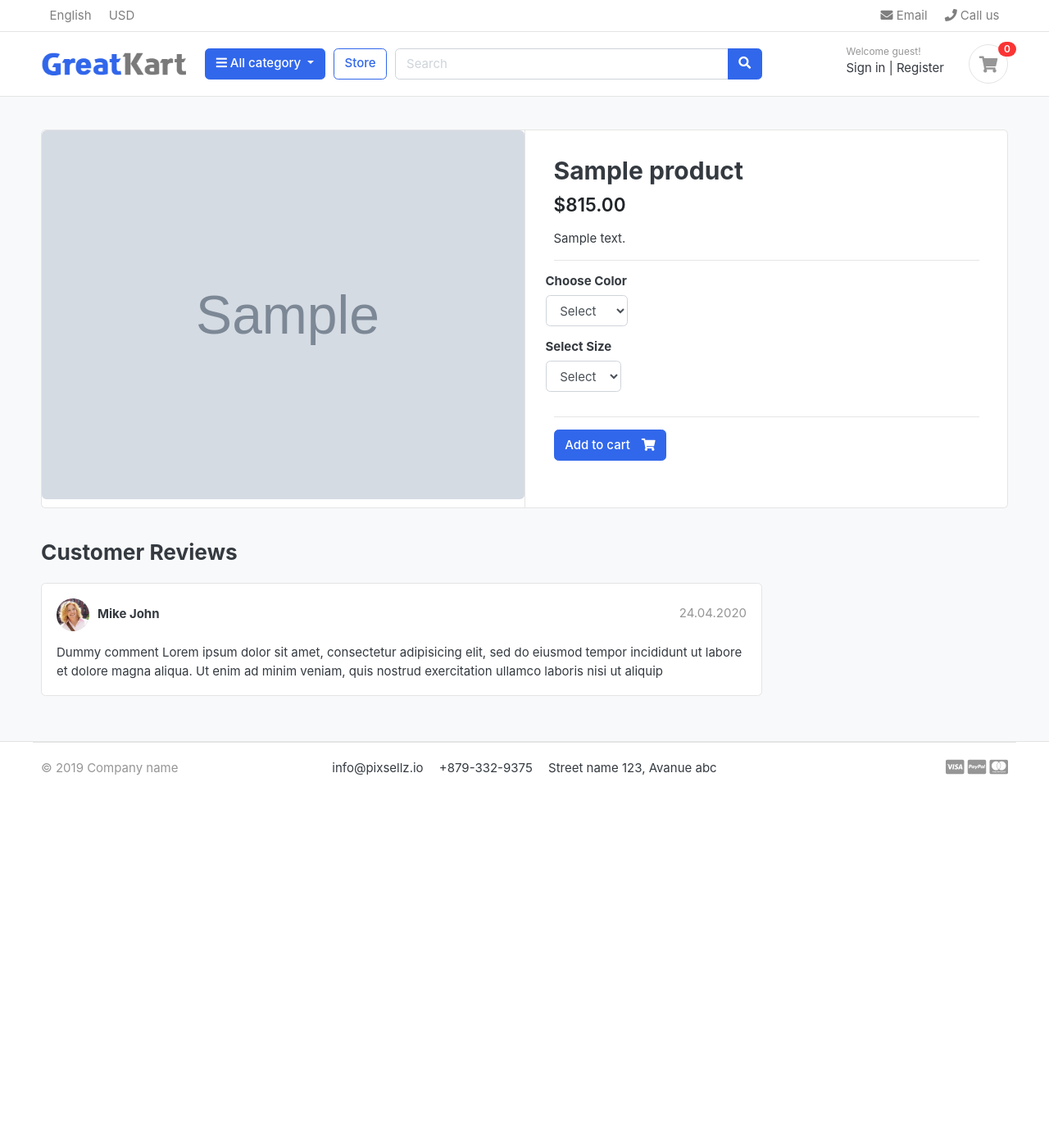
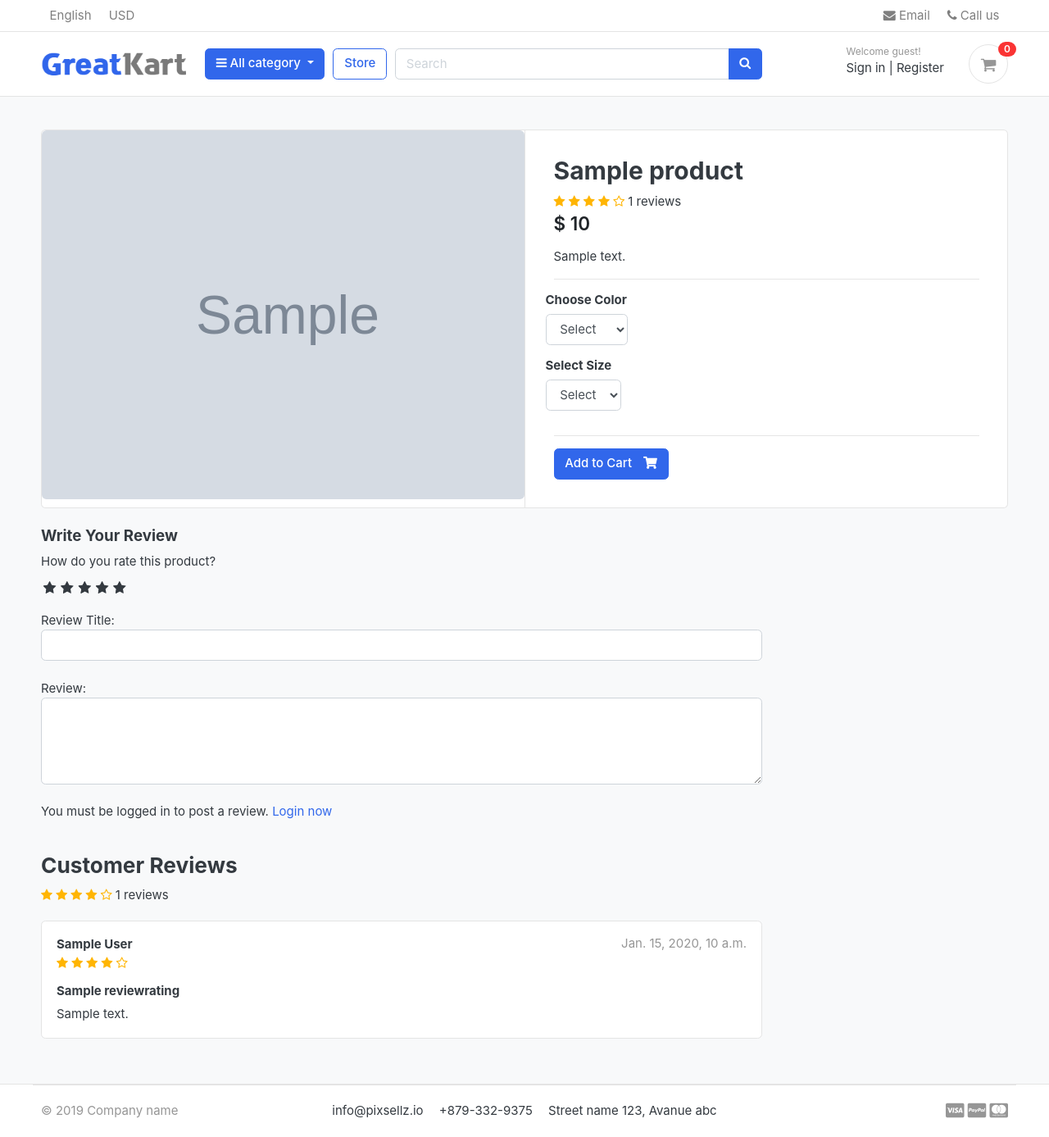
Before and after one commit to swarnaroy0611/greatkartDjango, a Django app: a page that uses templates/base.html in a window 1280 px wide. Shown: the whole page at 82% size. Before the commit the page ends 946 px from the top, so only its background shows below. Run offline with Django 3.2, Linux system fonts and the light colour scheme; tables that the repository leaves empty hold one stand-in row (values such as "Sample post"); grey boxes marked "Sample" are stand-in pictures; some libraries are stand-ins or nearby versions; some web fonts are replaced.

Commit message:
product review and rating functionalities

```diff
--- /dev/null
+++ b/static/css/custom.css
@@ -0,0 +1,61 @@
+/* Hide Radio button */
+.rate > input{
+  display: none;
+}
+
+.rate{
+  display: inline-block;;
+  border: 0;
+}
+
+.rate > label{
+  float: right;
+}
+
+/* Showing the stars */
+.rate > label:before{
+  display: inline-block;
+  font-size: 1.1rem;
+  font-family: FontAwesome;
+  content: "\f005";
+  margin:0;
+  padding:0.3rem .2rem;
+  cursor: pointer;
+}
+
+/* Half star */
+.rate .half:before{
+  content: "\f089";
+  position: absolute;
+  padding-right: 0;
+}
+
+/* Click and hover */
+input:checked ~ label, label:hover ~ label{
+  color: #ffb503;
+}
+
+/* hover hightlight */
+input:checked + label:hover, input:checked ~ label:hover,input:checked ~ label:hover ~ label,
+label:hover ~ input:checked ~ label{
+  color: #cc9000;
+}
+
+.rating-star i{
+  color: #ffb503 !important;
+}
+
+ul.thumb{
+  margin:0 auto;
+  padding: 0;
+  float: left;
+}
+ul.thumb li{
+  list-style: none;
+  margin: 10px;
+}
+ul.thumb li img{
+  width: 80px;
+  height: 80px;
+  border: 1px solid grey;
+}
--- a/store/admin.py
+++ b/store/admin.py
@@ -1,5 +1,5 @@
 from django.contrib import admin
-from .models import Product, Variation
+from .models import Product, Variation, ReviewRating
 # Register your models here.
 class ProductAdmin(admin.ModelAdmin):
     list_display=('product_name','price', 'stock', 'category', 'modified_date', 'is_available')
@@ -11,3 +11,4 @@ class VariationAdmin(admin.ModelAdmin):
     list_filter=('product','variation_category','variation_value','is_active')
 admin.site.register(Product,ProductAdmin)
 admin.site.register(Variation,VariationAdmin)
+admin.site.register(ReviewRating)
--- a/store/urls.py
+++ b/store/urls.py
@@ -6,4 +6,5 @@ urlpatterns = [
     path('category/<slug:category_slug>/',views.store, name='products_by_category'),
     path('category/<slug:category_slug>/<slug:product_slug>/',views.product_detail, name='product_detail'),
     path('search/', views.search, name='search'),
+    path('submit_review/<int:product_id>/', views.submit_review, name='submit_review'),
 ]
--- a/store/views.py
+++ b/store/views.py
@@ -1,11 +1,15 @@
-from django.shortcuts import render,get_object_or_404
-from .models import Product
+from django.shortcuts import render,get_object_or_404,redirect
+from .models import Product,ReviewRating
 from category.models import Category
 from carts.models import CartItem
 from carts.views import _cart_id
 from django.core.paginator import EmptyPage, PageNotAnInteger, Paginator
 from django.http import HttpResponse
 from django.db.models import Q
+from .forms import ReviewForm
+from django.contrib import messages
+from orders.models import OrderProduct
+
 # Create your views here.
 def store(request, category_slug=None):
     categories=None
@@ -37,9 +41,21 @@ def product_detail(request,category_slug,product_slug):
         # exit()
     except Exception as e:
         raise e
+
+    if request.user.is_authenticated:
+        try:
+            orderproduct = OrderProduct.objects.filter(user=request.user, product_id=single_product.id).exists()
+        except OrderProduct.DoesNotExist:
+            orderproduct = None
+    else:
+        orderproduct = None
+    # Get the reviews
+    reviews = ReviewRating.objects.filter(product_id=single_product.id, status=True)
     context={
         'single_product':single_product,
         'in_cart':in_cart,
+        'orderproduct': orderproduct,
+        'reviews': reviews,
     }
     return render(request, 'store/product_detail.html',context)
 
@@ -54,3 +70,26 @@ def search(request):
         'product_count': product_count,
     }
     return render(request, 'store/store.html', context)
+
+def submit_review(request, product_id):
+    url = request.META.get('HTTP_REFERER')
+    if request.method == 'POST':
+        try:
+            reviews = ReviewRating.objects.get(user__id=request.user.id, product__id=product_id)
+            form = ReviewForm(request.POST, instance=reviews)
+            form.save()
+            messages.success(request, 'Thank you! Your review has been updated.')
+            return redirect(url)
+        except ReviewRating.DoesNotExist:
+            form = ReviewForm(request.POST)
+            if form.is_valid():
+                data = ReviewRating()
+                data.subject = form.cleaned_data['subject']
+                data.rating = form.cleaned_data['rating']
+                data.review = form.cleaned_data['review']
+                data.ip = request.META.get('REMOTE_ADDR')
+                data.product_id = product_id
+                data.user_id = request.user.id
+                data.save()
+                messages.success(request, 'Thank you! Your review has been submitted.')
+                return redirect(url)
--- a/templates/base.html
+++ b/templates/base.html
@@ -24,7 +24,8 @@
 <!-- custom style -->
 <link href="{% static 'css/ui.css' %}" rel="stylesheet" type="text/css"/>
 <link href="{% static 'css/responsive.css' %}" rel="stylesheet" media="only screen and (max-width: 1200px)" />
-
+<link href="{% static 'css/custom.css' %}" rel="stylesheet" type="text/css"/>
+<link rel="stylesheet" href="https://cdnjs.cloudflare.com/ajax/libs/font-awesome/4.7.0/css/font-awesome.min.css">
 <!-- custom javascript -->
 <script src="{% static 'js/script.js' %}" type="text/javascript"></script>
 
--- a/templates/store/product_detail.html
+++ b/templates/store/product_detail.html
@@ -1,5 +1,6 @@
 {% extends 'base.html' %}
 {% load static %}
+
 {% block content %}
 
 <section class="section-content padding-y bg">
@@ -11,24 +12,35 @@
 				<aside class="col-md-6">
 					<article class="gallery-wrap">
 						<div class="img-big-wrap">
-	   <a href="#"><img src="{{single_product.images.url}}"></a>
+							<a href="#"><img src="{{ single_product.images.url }}"></a>
 						</div> <!-- img-big-wrap.// -->
 
 					</article> <!-- gallery-wrap .end// -->
 				</aside>
 				<main class="col-md-6 border-left">
-			<form  action="{% url 'add_cart' single_product.id %}" method="POST">
+
+					<form action="{% url 'add_cart' single_product.id %}" method="POST">
 						{% csrf_token %}
-
 						<article class="content-body">
 
 							<h2 class="title">{{ single_product.product_name }}</h2>
+							<div class="rating-star">
+								<span>
+									<i class="fa fa-star{% if single_product.averageReview < 0.5 %}-o{% elif single_product.averageReview >= 0.5 and single_product.averageReview < 1 %}-half-o {% endif %}" aria-hidden="true"></i>
+									<i class="fa fa-star{% if single_product.averageReview < 1.5 %}-o{% elif single_product.averageReview >= 1.5 and single_product.averageReview < 2 %}-half-o {% endif %}" aria-hidden="true"></i>
+									<i class="fa fa-star{% if single_product.averageReview < 2.5 %}-o{% elif single_product.averageReview >= 2.5 and single_product.averageReview < 3 %}-half-o {% endif %}" aria-hidden="true"></i>
+									<i class="fa fa-star{% if single_product.averageReview < 3.5 %}-o{% elif single_product.averageReview >= 3.5 and single_product.averageReview < 4 %}-half-o {% endif %}" aria-hidden="true"></i>
+									<i class="fa fa-star{% if single_product.averageReview < 4.5 %}-o{% elif single_product.averageReview >= 4.5 and single_product.averageReview < 5 %}-half-o {% endif %}" aria-hidden="true"></i>
+	<span>{{single_product.countReview}} reviews</span>
+									</span>
+							</div>
+
 
 							<div class="mb-3">
-					<var class="price h4">$815.00</var>
+								<var class="price h4">$ {{single_product.price}}</var>
 							</div>
 
-				<p> {{single_product.description}}</p>
+							<p>{{ single_product.description }}</p>
 
 
 							<hr>
@@ -38,32 +50,27 @@
 									<select name="color" class="form-control" required>
 										<option value="" disabled selected>Select</option>
 										{% for i in single_product.variation_set.colors %}
-								<option value="{{i.variation_value| lower}}">{{ i.variation_value | capfirst}}</option>
+										<option value="{{ i.variation_value | lower }}">{{ i.variation_value | capfirst }}</option>
 										{% endfor %}
-
-
 									</select>
 								</div>
-					</div> <!-- row.// -->
+							</div>
 							<div class="row">
 								<div class="item-option-select">
 									<h6>Select Size</h6>
-							<select name="size" class="form-control" required>
+									<select name="size" class="form-control">
 										<option value="" disabled selected>Select</option>
 										{% for i in single_product.variation_set.sizes %}
-								<option value="{{i.variation_value | lower}}">{{ i.variation_value | capfirst}}</option>
+										<option value="{{ i.variation_value | lower }}">{{ i.variation_value | capfirst }}</option>
 										{% endfor %}
-
 									</select>
 								</div>
-					</div> <!-- row.// -->
+							</div>
 							<hr>
 							{% if single_product.stock <= 0 %}
 							<h5 class="text-danger">Out of Stock</h5>
 							{% else %}
-
-							<button type="submit" class="btn  btn-primary"> <span class="text">Add to cart</span> <i class="fas fa-shopping-cart"></i>  </button>
-
+							<button type="submit" class="btn  btn-primary"> <span class="text">Add to Cart</span> <i class="fas fa-shopping-cart"></i> </button>
 							{% endif %}
 						</article> <!-- product-info-aside .// -->
 					</form>
@@ -77,29 +84,90 @@
 		<div class="row">
 			<div class="col-md-9">
 
+
+
+				<form action="{% url 'submit_review' single_product.id %}" method="POST">
+					{% csrf_token %}
+					<h5>Write Your Review</h5>
+
+					<div>
+						<!-- Rating stars -->
+						<label>How do you rate this product?</label>
+						<br>
+						<div class="rate">
+							<input type="radio" name="rating" id="rating10" value="5" required /><label for="rating10" title="5"></label>
+							<input type="radio" name="rating" id="rating9" value="4.5" required /><label for="rating9" title="4.5" class="half"></label>
+							<input type="radio" name="rating" id="rating8" value="4" required /><label for="rating8" title="4"></label>
+							<input type="radio" name="rating" id="rating7" value="3.5" required /><label for="rating7" title="3.5" class="half"></label>
+							<input type="radio" name="rating" id="rating6" value="3" required /><label for="rating6" title="3"></label>
+							<input type="radio" name="rating" id="rating5" value="2.5" required /><label for="rating5" title="2.5" class="half"></label>
+							<input type="radio" name="rating" id="rating4" value="2" required /><label for="rating4" title="2"></label>
+							<input type="radio" name="rating" id="rating3" value="1.5" required /><label for="rating3" title="1.5" class="half"></label>
+							<input type="radio" name="rating" id="rating2" value="1" required /><label for="rating2" title="1"></label>
+							<input type="radio" name="rating" id="rating1" value="0.5" required /><label for="rating1" title="0.5" class="half"></label>
+						</div>
+<br>
+						Review Title:
+						<input type="text" class="form-control" name="subject">
+						<br>
+						Review:
+						<textarea name="review" rows="4" class="form-control"></textarea>
+						<br>
+						{% if user.is_authenticated %}
+							{% if orderproduct %}
+								<input type="submit" value="Submit Review" class="btn btn-primary">
+							{% else %}
+								<p>You must purchase this product to post a review.</p>
+							{% endif %}
+						{% else %}
+						<p>You must be logged in to post a review. <span><a href="{% url 'login' %}">Login now</a></span></p>
+						{% endif %}
+
+					</div>
+{% include 'includes/alerts.html' %}
+				</form>
+<br>
 <header class="section-heading">
 	<h3>Customer Reviews </h3>
+	<div class="rating-star">
+		<span>
+			<i class="fa fa-star{% if single_product.averageReview < 0.5 %}-o{% elif single_product.averageReview >= 0.5 and single_product.averageReview < 1 %}-half-o {% endif %}" aria-hidden="true"></i>
+			<i class="fa fa-star{% if single_product.averageReview < 1.5 %}-o{% elif single_product.averageReview >= 1.5 and single_product.averageReview < 2 %}-half-o {% endif %}" aria-hidden="true"></i>
+			<i class="fa fa-star{% if single_product.averageReview < 2.5 %}-o{% elif single_product.averageReview >= 2.5 and single_product.averageReview < 3 %}-half-o {% endif %}" aria-hidden="true"></i>
+			<i class="fa fa-star{% if single_product.averageReview < 3.5 %}-o{% elif single_product.averageReview >= 3.5 and single_product.averageReview < 4 %}-half-o {% endif %}" aria-hidden="true"></i>
+			<i class="fa fa-star{% if single_product.averageReview < 4.5 %}-o{% elif single_product.averageReview >= 4.5 and single_product.averageReview < 5 %}-half-o {% endif %}" aria-hidden="true"></i>
+	<span>{{single_product.countReview}} reviews</span>
+			</span>
+	</div>
 
 </header>
 
+{% for review in reviews %}
 				<article class="box mb-3">
 					<div class="icontext w-100">
-			<img src="./images/avatars/avatar1.jpg" class="img-xs icon rounded-circle">
+
 						<div class="text">
-				<span class="date text-muted float-md-right">24.04.2020 </span>
-				<h6 class="mb-1">Mike John </h6>
-
+							<span class="date text-muted float-md-right">{{review.updated_at}} </span>
+							<h6 class="mb-1">{{review.user.full_name}} </h6>
+							<div class="rating-star">
+								<span>
+									<i class="fa fa-star{% if review.rating == 0.5 %}-half-o{% elif review.rating < 1 %}-o {% endif %}" aria-hidden="true"></i>
+									<i class="fa fa-star{% if review.rating == 1.5 %}-half-o{% elif review.rating < 2 %}-o {% endif %}" aria-hidden="true"></i>
+									<i class="fa fa-star{% if review.rating == 2.5 %}-half-o{% elif review.rating < 3 %}-o {% endif %}" aria-hidden="true"></i>
+									<i class="fa fa-star{% if review.rating == 3.5 %}-half-o{% elif review.rating < 4 %}-o {% endif %}" aria-hidden="true"></i>
+									<i class="fa fa-star{% if review.rating == 4.5 %}-half-o{% elif review.rating < 5 %}-o {% endif %}" aria-hidden="true"></i>
+								</span>
+							</div>
 						</div>
 					</div> <!-- icontext.// -->
 					<div class="mt-3">
+						<h6>{{review.subject}}</h6>
 						<p>
-				Dummy comment Lorem ipsum dolor sit amet, consectetur adipisicing elit, sed do eiusmod
-				tempor incididunt ut labore et dolore magna aliqua. Ut enim ad minim veniam,
-				quis nostrud exercitation ullamco laboris nisi ut aliquip
+							{{review.review}}
 						</p>
 					</div>
 				</article>
-
+{% endfor %}
 
 
 			</div> <!-- col.// -->
@@ -108,5 +176,6 @@
 
 	</div> <!-- container .//  -->
 </section>
+<!-- ========================= SECTION CONTENT END// ========================= -->
 
 {% endblock %}
```
Also changed, not shown: store/forms.py (added, +7 -0 lines), store/models.py (+30 -0 lines), store/migrations/0002_reviewrating.py (added). Lines whose indentation alone changed are shown as unchanged.
